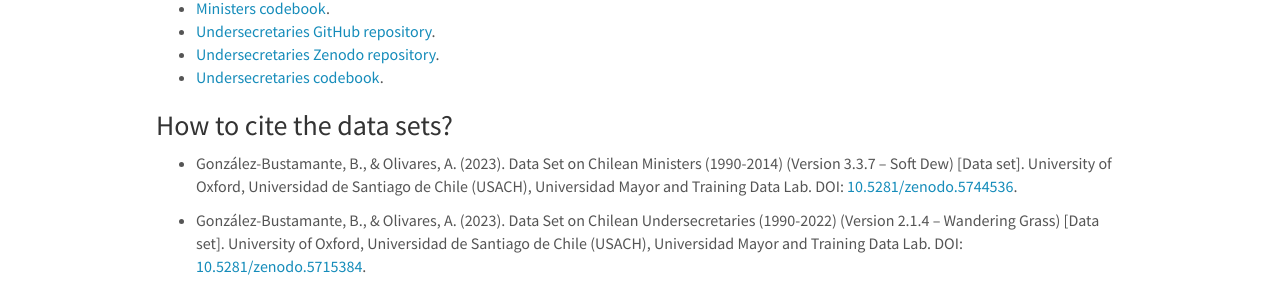
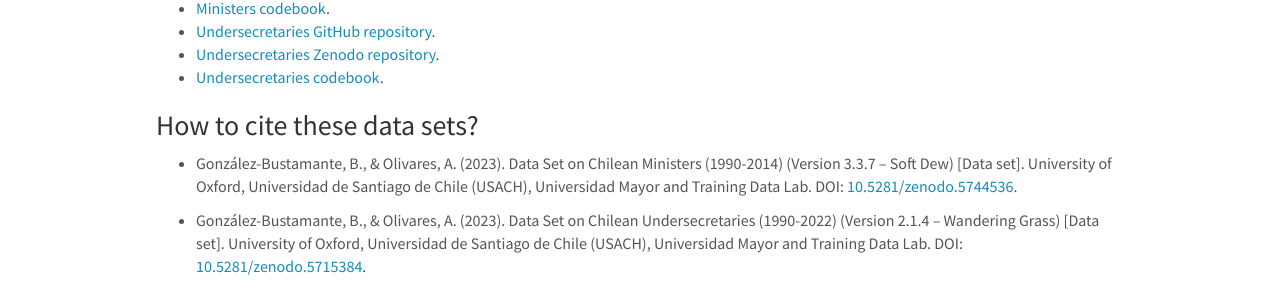
Before and after one commit to training-datalab/old-training-datalab.com, a Jekyll site: the page built from _pages/data-chilean-cabinets.md, in a window 1280 px wide and 900 px high, scrolled down 618 px. Shown: the part 416-721 px from the top of the window. Built offline with Jekyll 4.4.1, drawn with Linux system fonts in a browser that asks for light colours; nearby versions of some CDN libraries.

Commit message:
Update data-chilean-cabinets.md

```diff
--- a/_pages/data-chilean-cabinets.md
+++ b/_pages/data-chilean-cabinets.md
@@ -45,7 +45,7 @@
 - <a href="https://doi.org/10.5281/zenodo.5715384" target="_blank">Undersecretaries Zenodo repository</a>.
 - <a href="https://github.com/bgonzalezbustamante/chilean-undersecretaries/blob/main/docs/codebook_undersecretaries.pdf" target="_blank">Undersecretaries codebook</a>.
 
-### How to cite the data sets?
+### How to cite these data sets?
 
 - González-Bustamante, B., & Olivares, A. (2023). Data Set on Chilean Ministers (1990-2014) (Version 3.3.7 -- Soft Dew) [Data set]. University of Oxford, Universidad de Santiago de Chile (USACH), Universidad Mayor and Training Data Lab. DOI: <a href="https://doi.org/10.5281/zenodo.5744536" target="_blank">10.5281/zenodo.5744536</a>.
 
```
